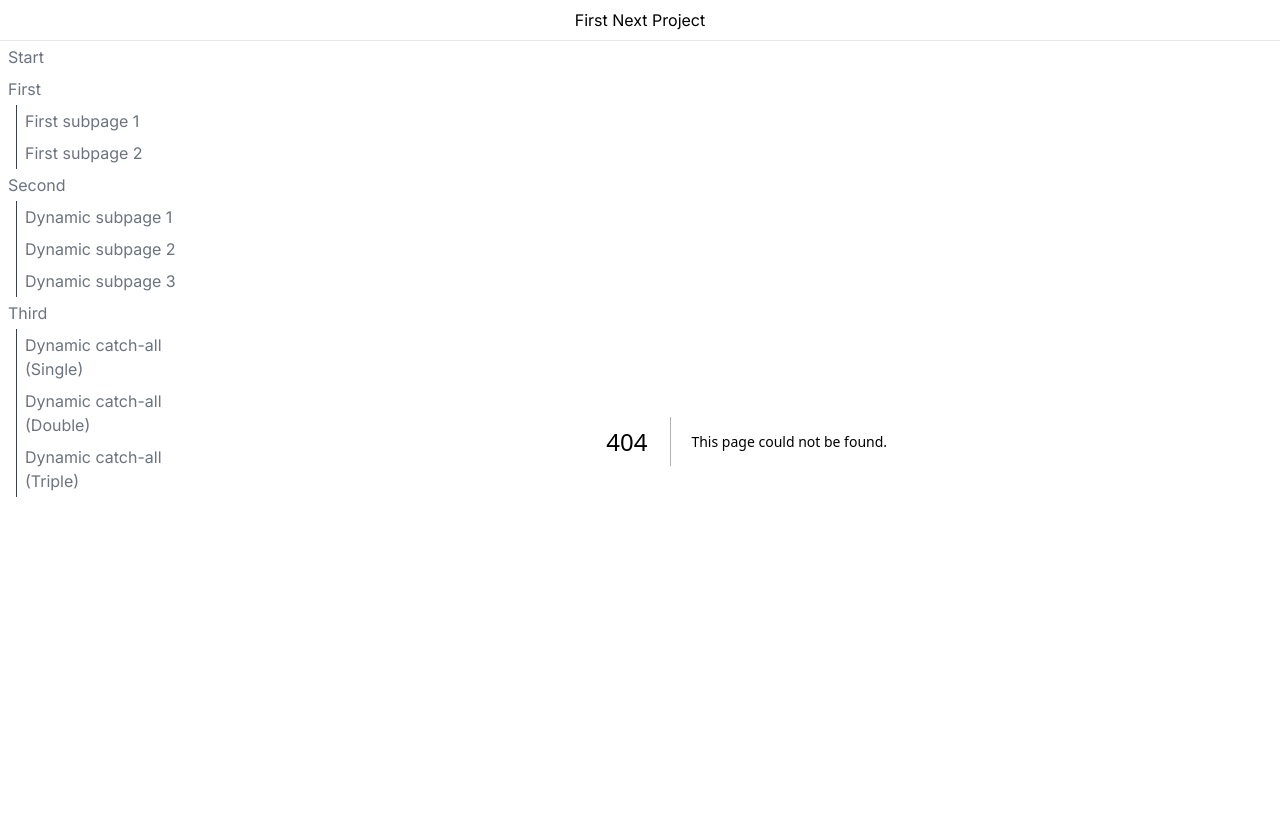
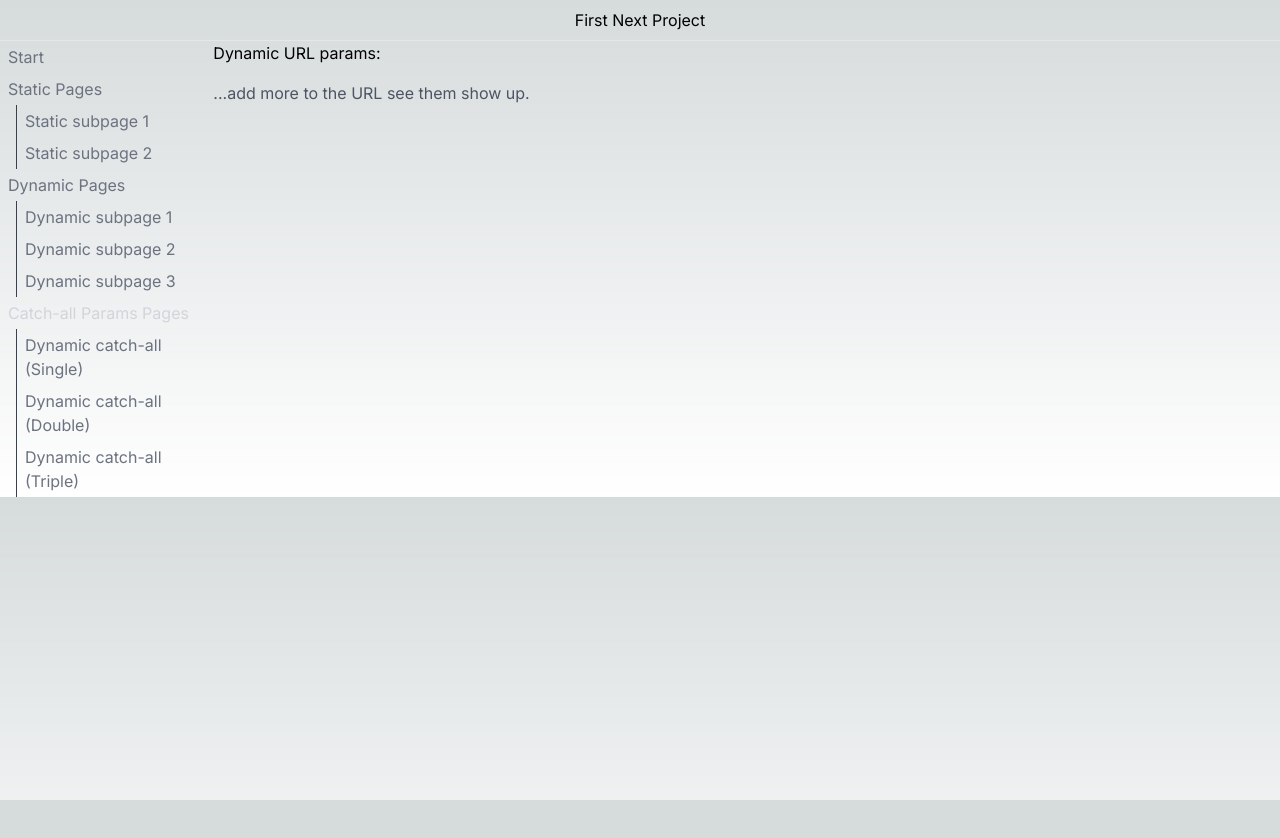
Before and after one commit to eslevy17/first-next-app, a Next.js app: page /catch-all in a window 1280 px wide. Before the commit this address had no page. Shown: the top 838 px of the page. After the commit the page ends 800 px from the top, so only its background shows below. Built offline with nearby package versions, Linux system fonts and the light colour scheme.

Commit message:
Change sidebar naming convention to match next.js routing features

```diff
--- a/app/(sidebar)/first/page.tsx
+++ b/app/(sidebar)/catch-all/page.tsx
@@ -1,7 +1,7 @@
 export default function Page() {
     return (
         <div>
-            <p>First page</p>
+            <p>Catch-all pages</p>
         </div>
     )
 }
--- a/app/(sidebar)/second/page.tsx
+++ b/app/(sidebar)/dynamic/page.tsx
@@ -1,7 +1,7 @@
 export default function Page() {
     return (
         <div>
-            <p>Second page</p>
+            <p>Dynamic pages</p>
         </div>
     )
 }
--- a/app/(sidebar)/third/page.tsx
+++ b/app/(sidebar)/static/page.tsx
@@ -1,7 +1,7 @@
 export default function Page() {
     return (
         <div>
-            <p>Third page</p>
+            <p>Static pages</p>
         </div>
     )
 }
--- a/app/layout/NavBar.tsx
+++ b/app/layout/NavBar.tsx
@@ -39,32 +39,32 @@
             link: '/start'
         },
         {
-            text: 'First',
-            link: '/first',
+            text: 'Static Pages',
+            link: '/static',
             subItems: [
                 {
-                    text: 'First subpage 1',
-                    link: '/first/subpage1'
+                    text: 'Static subpage 1',
+                    link: '/static/subpage1'
                 },
                 {
-                    text: 'First subpage 2',
-                    link: '/first/subpage2'
+                    text: 'Static subpage 2',
+                    link: '/static/subpage2'
                 },
             ]
         },
         {
-            text: 'Second',
-            link: '/second',
+            text: 'Dynamic Pages',
+            link: '/dynamic',
             subItems: [1,2,3].map(num => (
                 {
                     text: `Dynamic subpage ${num}`,
-                    link: `/second/${num}`
+                    link: `/dynamic/${num}`
                 }
             ))
         },
         {
-            text: 'Third',
-            link: '/third',
+            text: 'Catch-all Params Pages',
+            link: '/catch-all',
             subItems: [
                 {title: 'Single', params: ['param1']},
                 {title: 'Double', params: ['param1', 'param2']},
@@ -72,7 +72,7 @@
             ].map(obj => (
                 {
                     text: `Dynamic catch-all (${obj.title})`,
-                    link: `/third/${obj.params.join('/')}`
+                    link: `/catch-all/${obj.params.join('/')}`
                 }
             ))
         }
```
Also changed, not shown: app/(sidebar)/catch-all/[...path]/page.tsx (renamed from app/(sidebar)/third/[...path]/page.tsx), app/(sidebar)/dynamic/[number]/page.tsx (renamed from app/(sidebar)/second/[number]/page.tsx), app/(sidebar)/static/subpage1/page.tsx (renamed from app/(sidebar)/first/subpage1/page.tsx), app/(sidebar)/static/subpage2/page.tsx (renamed from app/(sidebar)/first/subpage2/page.tsx).
